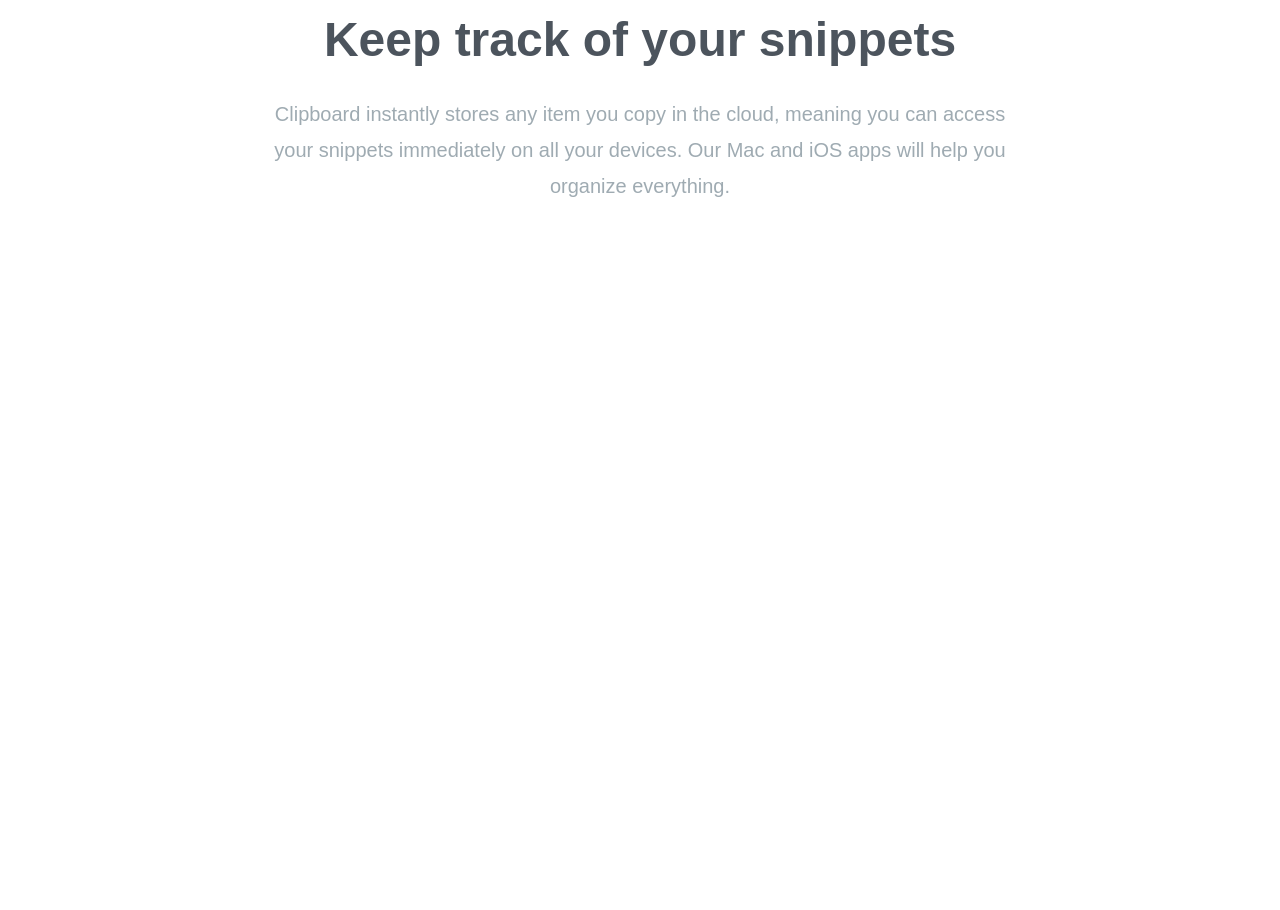
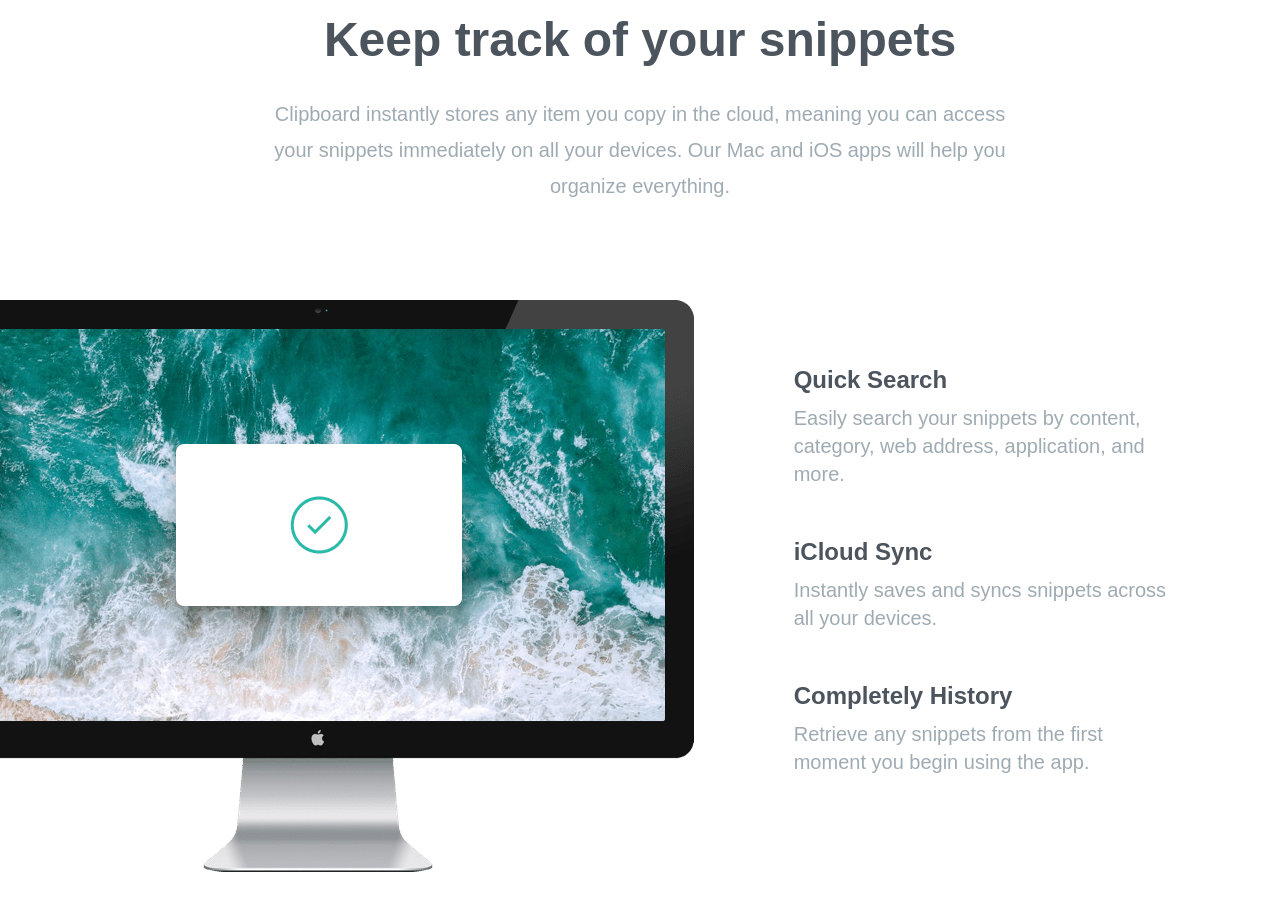
Before and after one commit to jensuki/Full-Tailwind-Website, a website: page index.html in a window 1280 px wide. Shown: the part 705-1615 px from the top of the page. Before the commit the page ends 1005 px from the top, so only its background shows below. Drawn offline with Linux system fonts and the light colour scheme; a web font is replaced by a local one.

Commit message:
features section with content flexed 1/2

```diff
--- a/index.html
+++ b/index.html
@@ -53,7 +53,35 @@
 
   <!-- features section -->
   <section id="features">
-    <div class="section-container my-20"></div>
+    <div class="section-container my-20">
+      <div class="relative flex flex-col md:flex-row md:space-x-32">
+        <!-- mac image -->
+        <div class="md:w-1/2">
+          <img src="images/image-computer.png" alt="" class="md:absolute top-0 right-[45%]" />
+        </div>
+
+        <!-- 3 text items container -->
+        <div class="flex flex-col mt-16 mb-24 space-y-12 text-xl md:w-1/2 md:mb-60 md:text-left md:pl-24">
+          <!-- item 1 -->
+          <div>
+            <h5 class="mb-2 text-2xl font-bold text-darkGrayishBlue">Quick Search</h5>
+            <p class="mx-auto max-w-md text-grayishBlue">Easily search your snippets by content, category, web address,
+              application, and more.</p>
+          </div>
+          <!-- item 2  -->
+          <div>
+            <h5 class="mb-2 text-2xl font-bold text-darkGrayishBlue">iCloud Sync</h5>
+            <p class="mx-auto max-w-md text-grayishBlue">Instantly saves and syncs snippets across all your devices.</p>
+          </div>
+          <!-- item 3 -->
+          <div>
+            <h5 class="mb-2 text-2xl font-bold text-darkGrayishBlue">Completely History</h5>
+            <p class="mx-auto max-w-md text-grayishBlue">Retrieve any snippets from the first moment you begin using the
+              app.</p>
+          </div>
+        </div>
+      </div>
+    </div>
   </section>
 </body>
 
```
Also changed, not shown: css/style.css.
